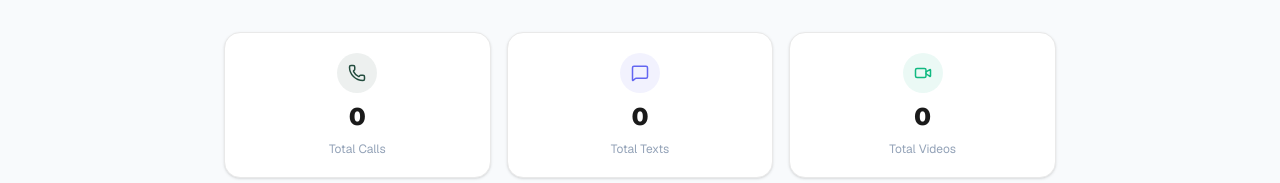
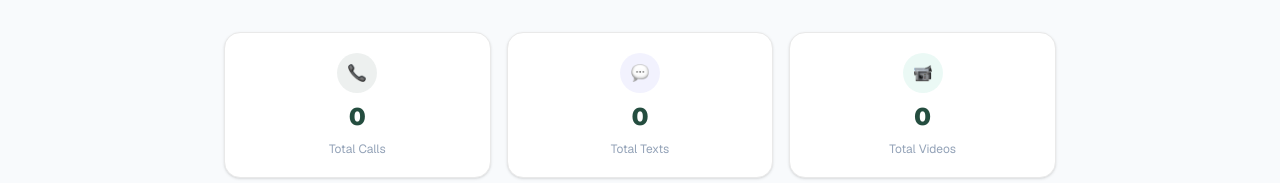
Before and after one commit to sokoo69/keen-keeper, a Next.js app: page /stats in a window 1280 px wide. Shown: the part 149-332 px from the top of the page. Built offline with nearby package versions, Linux system fonts and the light colour scheme.

Commit message:
retouch UI for metrics and icon consistency

```diff
--- a/app/friends/[id]/page.js
+++ b/app/friends/[id]/page.js
@@ -9,9 +9,6 @@ import {
   Trash2,
   Edit2,
   Mail,
-  Target,
-  CalendarDays,
-  User,
 } from "lucide-react";
 import toast from "react-hot-toast";
 import { addTimelineEntry } from "@/lib/timelineStore";
@@ -158,20 +155,17 @@ export default function FriendDetailPage() {
         <div className="flex flex-col gap-5">
           <div className="grid grid-cols-3 gap-4">
             <div className="bg-white rounded-2xl border border-[#E9E9E9] p-4 flex flex-col items-center gap-1 shadow-sm">
-              <User size={18} className="text-[#94A3B8] mb-1" />
-              <span className="text-2xl font-black text-[#1a1a1a]">
+              <span className="text-2xl font-black text-[#244D3F]">
                 {friend.days_since_contact}
               </span>
               <span className="text-xs text-[#94A3B8] text-center">Days Since Contact</span>
             </div>
             <div className="bg-white rounded-2xl border border-[#E9E9E9] p-4 flex flex-col items-center gap-1 shadow-sm">
-              <Target size={18} className="text-[#94A3B8] mb-1" />
-              <span className="text-2xl font-black text-[#1a1a1a]">{goalValue}</span>
+              <span className="text-2xl font-black text-[#244D3F]">{goalValue}</span>
               <span className="text-xs text-[#94A3B8] text-center">Goal (Days)</span>
             </div>
             <div className="bg-white rounded-2xl border border-[#E9E9E9] p-4 flex flex-col items-center gap-1 shadow-sm">
-              <CalendarDays size={18} className="text-[#94A3B8] mb-1" />
-              <span className="text-lg font-black text-[#1a1a1a] text-center leading-tight">
+              <span className="text-lg font-black text-[#244D3F] text-center leading-tight">
                 {formatDate(friend.next_due_date)}
               </span>
               <span className="text-xs text-[#94A3B8] text-center">Next Due</span>
@@ -210,7 +204,7 @@ export default function FriendDetailPage() {
             ) : (
               <p className="text-sm text-[#64748B]">
                 Connect every{" "}
-                <span className="font-bold text-[#1a1a1a]">{goalValue} days</span>
+                <span className="font-bold text-[#244D3F]">{goalValue} days</span>
               </p>
             )}
           </div>
--- a/app/page.js
+++ b/app/page.js
@@ -84,7 +84,7 @@ export default function HomePage() {
             key={label}
             className="bg-white rounded-xl border border-[#E9E9E9] py-5 px-4 flex flex-col items-center gap-1"
           >
-            <span className="font-bold text-3xl text-[#1a1a1a]">{value}</span>
+            <span className="font-bold text-3xl text-[#244D3F]">{value}</span>
             <span className="text-[#94A3B8] text-xs text-center">{label}</span>
           </div>
         ))}
--- a/app/stats/page.js
+++ b/app/stats/page.js
@@ -1,5 +1,6 @@
 "use client";
 
+import Image from "next/image";
 import { useEffect, useState } from "react";
 import {
   PieChart,
@@ -9,7 +10,6 @@ import {
   Tooltip,
   ResponsiveContainer,
 } from "recharts";
-import { Phone, MessageSquare, Video } from "lucide-react";
 import { getTimeline, initializeTimeline } from "@/lib/timelineStore";
 
 const COLORS = {
@@ -69,9 +69,9 @@ export default function StatsPage() {
   ].filter((d) => d.value > 0);
 
   const statCards = [
-    { label: "Total Calls", value: counts.call, icon: Phone, color: "#244D3F" },
-    { label: "Total Texts", value: counts.text, icon: MessageSquare, color: "#6366F1" },
-    { label: "Total Videos", value: counts.video, icon: Video, color: "#10B981" },
+    { label: "Total Calls", value: counts.call, icon: "/assets/call.png", color: "#244D3F" },
+    { label: "Total Texts", value: counts.text, icon: "/assets/text.png", color: "#6366F1" },
+    { label: "Total Videos", value: counts.video, icon: "/assets/video.png", color: "#10B981" },
   ];
 
   return (
@@ -86,7 +86,7 @@ export default function StatsPage() {
       </div>
 
       <div className="grid grid-cols-3 gap-4 mb-6">
-        {statCards.map(({ label, value, icon: Icon, color }) => (
+        {statCards.map(({ label, value, icon, color }) => (
           <div
             key={label}
             className="bg-white rounded-2xl border border-[#E9E9E9] p-5 flex flex-col items-center gap-2 shadow-sm"
@@ -95,9 +95,15 @@ export default function StatsPage() {
               className="w-10 h-10 rounded-full flex items-center justify-center"
               style={{ backgroundColor: `${color}15` }}
             >
-              <Icon size={18} style={{ color }} />
+              <Image
+                src={icon}
+                alt={label}
+                width={18}
+                height={18}
+                className="w-4.5 h-4.5 object-contain"
+              />
             </div>
-            <span className="text-2xl font-black text-[#1a1a1a]">{value}</span>
+            <span className="text-2xl font-black text-[#244D3F]">{value}</span>
             <span className="text-xs text-[#94A3B8] text-center">{label}</span>
           </div>
         ))}
```
